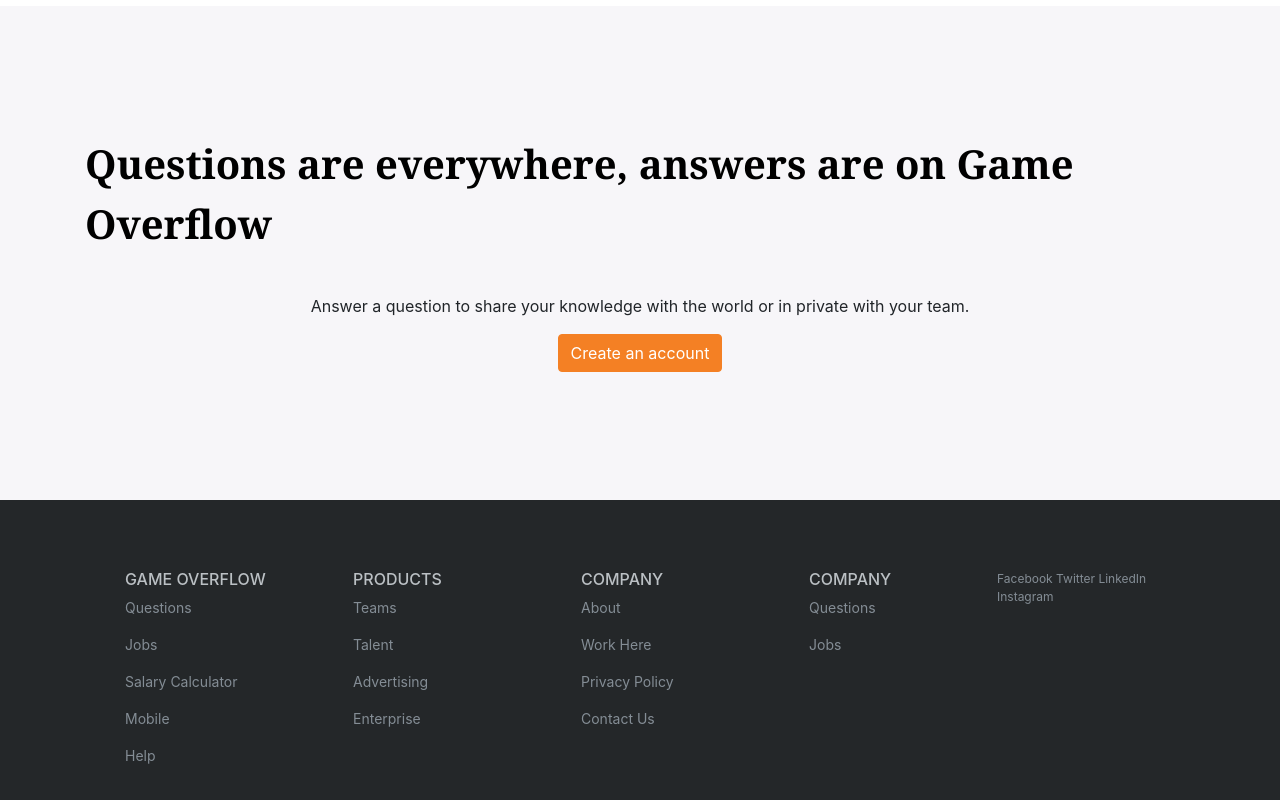
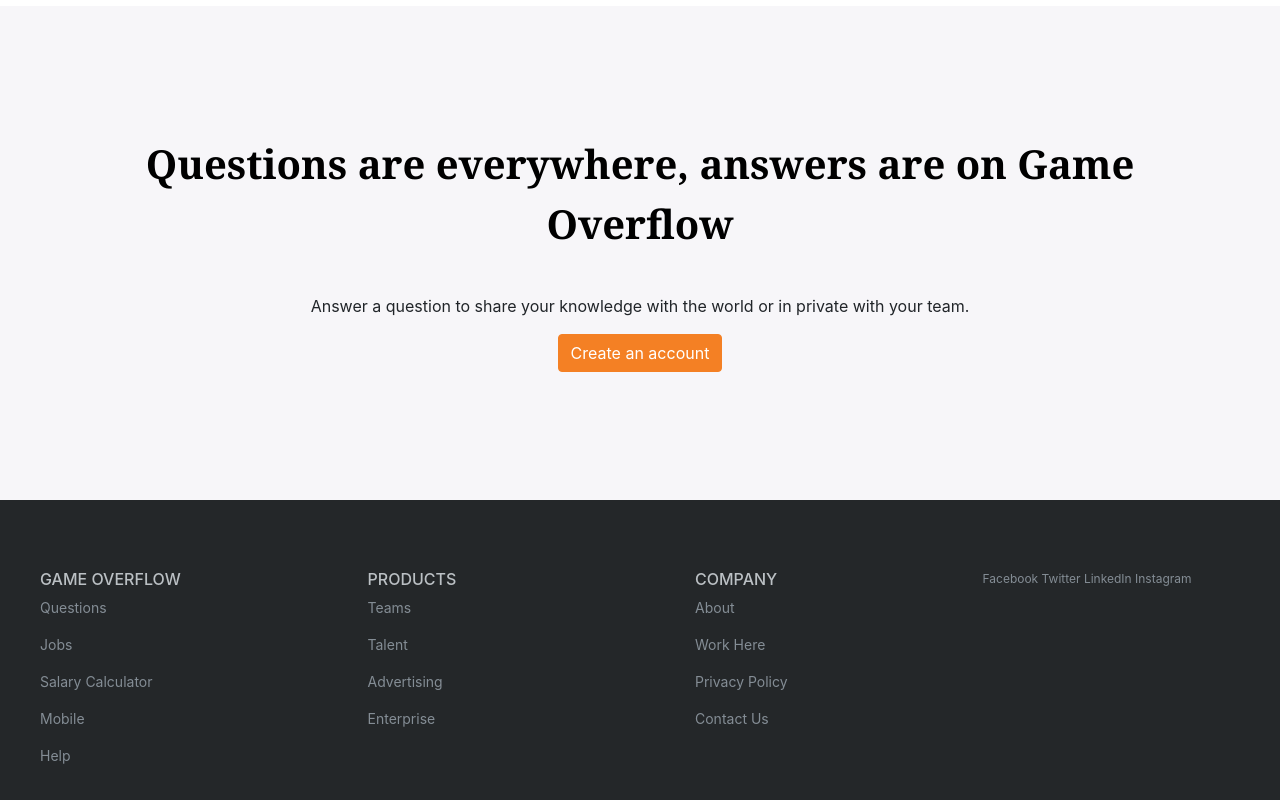
Before and after one commit to powerfist01/gameoverflow, a Vue app: page / in a window 1280 px wide. Shown: the part 928-1728 px from the top of the page. Built offline with nearby package versions, Linux system fonts and the light colour scheme.

Commit message:
Updating the footer

```diff
--- a/src/components/Footer.vue
+++ b/src/components/Footer.vue
@@ -1,9 +1,8 @@
 <template>
   <div class="footer">
-    <b-container >
+    <b-container fluid="xs">
       <b-row class="information">
         <b-col>
-
           <ul>
             <h6>GAME OVERFLOW</h6>
             <li><p>Questions</p></li>
@@ -32,14 +31,6 @@
             <li><p>Work Here</p></li>
             <li><p>Privacy Policy</p></li>
             <li><p>Contact Us</p></li>
-          </ul>
-        </b-col>
-
-        <b-col>
-          <ul>
-            <h6>COMPANY</h6>
-            <li><p>Questions</p></li>
-            <li><p>Jobs</p></li>
           </ul>
         </b-col>
 
--- a/src/components/Info.vue
+++ b/src/components/Info.vue
@@ -11,37 +11,40 @@
         coworkers in private, and find your next dream job.
       </div>
 
-      <b-container class="bv-example-row info-cards">
+      <b-container class="info-cards">
         <b-row>
-          <b-col
-            ><info-card
+          <b-col>
+            <info-card
               id="info-card"
               frontType="text"
               frontTitle="Public Q&A"
-              frontData="Get answers to more than 16.5 million questions and give back by sharing your knowledge with others. Sign up for an account."
+              frontData="Sign up for an account."
               backTitle="Quote of the Day"
               backData="<i>Do you know why people like violence?</i>"
-            ></info-card
-          ></b-col>
-          <b-col
-            ><info-card
+            >
+            </info-card>
+          </b-col>
+          <b-col>
+            <info-card
               id="info-card"
               frontType="text"
               frontTitle="Latest News"
               frontData="<span> Public Q&A </span>"
               backTitle="Quote of the Day"
               backData="<i>Do you know why people like violence?</i>"
-            ></info-card
-          ></b-col>
-          <b-col
-            ><info-card
+            >
+            </info-card>
+          </b-col>
+          <b-col>
+            <info-card
               id="info-card"
               frontType="text"
               frontTitle="Blogs"
               backTitle="Quote of the Day"
               backData="<i>Do you know why people like violence?</i>"
-            ></info-card
-          ></b-col>
+            >
+            </info-card>
+          </b-col>
         </b-row>
       </b-container>
     </b-container>
@@ -55,17 +58,7 @@
     InfoCard
   },
   data() {
-    return {
-      front: {
-        title: "Daily Conversion Value",
-        graphData: [3, 2, 5, 9, 5, 10, 3, 5, 0, 0, 1, 8, 2, 9, 0]
-      },
-      back: {
-        title: "Monthly Summary",
-        message:
-          "Your average daily conversion value for this month is <b>50.4$</b>. It is below the average of the last six months."
-      }
-    };
+    return {};
   }
 };
 </script>
--- a/src/components/NextInfo.vue
+++ b/src/components/NextInfo.vue
@@ -1,7 +1,7 @@
 <template>
   <div class="info">
     <b-container>
-      <div class="header">
+      <div class="header text-center">
         Questions are everywhere, answers are on Game Overflow
       </div>
       <div class="det text-center">
```
